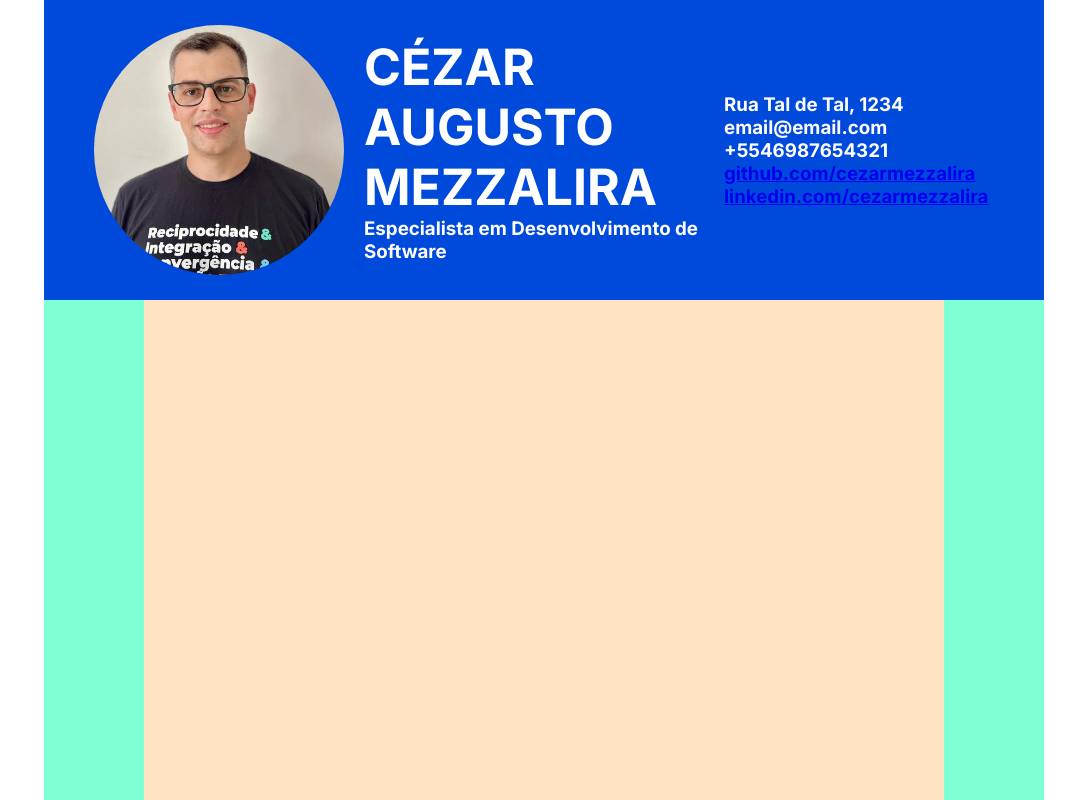
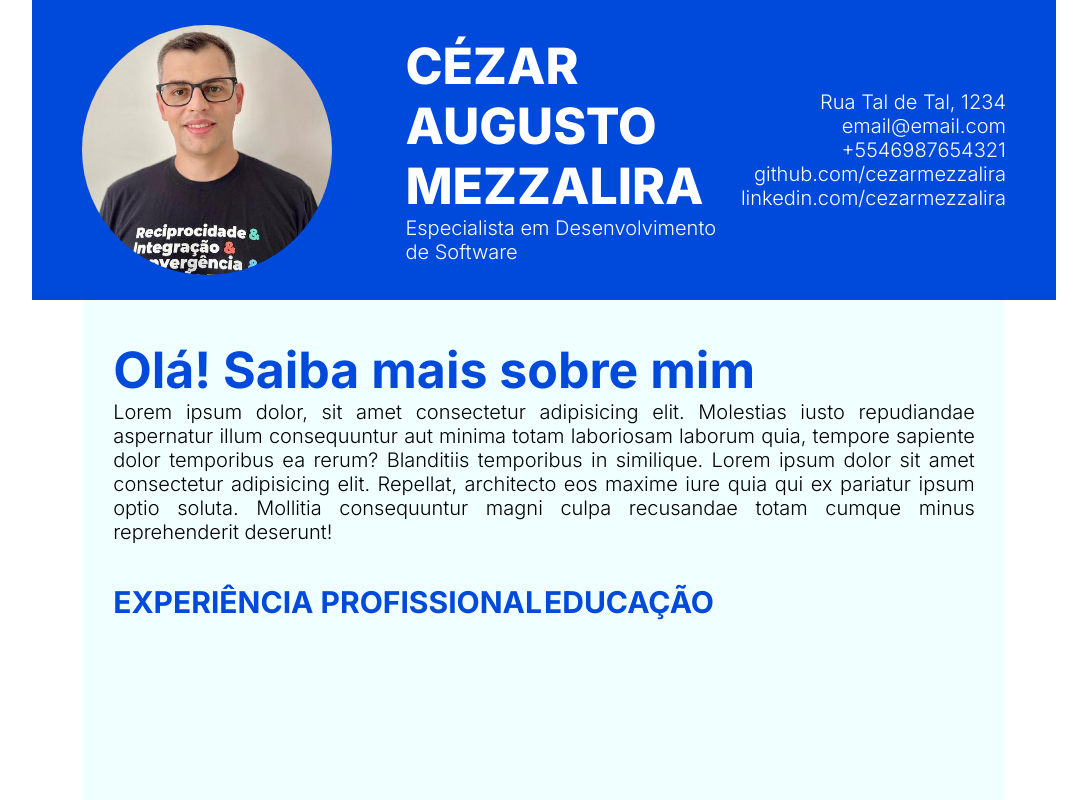
Before and after one commit to cezarmezzalirasenac/uc02-atividade-html-css, a plain HTML site: page index.html in a window 1280 px wide. Shown: the whole page, without its empty margins (96-1183 px from the left). Drawn offline with Linux system fonts and the light colour scheme.

Commit message:
wip: content

```diff
--- a/index.html
+++ b/index.html
@@ -19,19 +19,41 @@
       <img src="./assets/me.jpg" alt="Eu mesmo">
       <div id="title">
         <h1>CÉZAR AUGUSTO MEZZALIRA</h1>
-        <h3>Especialista em Desenvolvimento de Software</h3>
+        <span>Especialista em Desenvolvimento de Software</span>
       </div>
       <div id="contact">
-        <h3>Rua Tal de Tal, 1234</h3>
-        <h3>email@email.com</h3>
-        <h3>+5546987654321</h3>
-        <h3><a href="https://github.com/cezarmezzalira">github.com/cezarmezzalira</a></h3>
-        <h3><a href="https://linkedin.com/cezarmezzalira">linkedin.com/cezarmezzalira</a></h3>
+        <ul>
+          <li>Rua Tal de Tal, 1234</li>
+          <li>email@email.com</li>
+          <li>+5546987654321</li>
+          <li><a href="https://github.com/cezarmezzalira">github.com/cezarmezzalira</a></li>
+          <li><a href="https://linkedin.com/cezarmezzalira">linkedin.com/cezarmezzalira</a></li>
+        </ul>
+
       </div>
 
     </div>
+
     <div id="content">
+      <div id="about">
+        <h1>Olá! Saiba mais sobre mim</h1>
+        <p>Lorem ipsum dolor, sit amet consectetur adipisicing elit. Molestias iusto repudiandae aspernatur illum
+          consequuntur aut minima totam laboriosam laborum quia, tempore sapiente dolor temporibus ea rerum? Blanditiis
+          temporibus in similique.
+          Lorem ipsum dolor sit amet consectetur adipisicing elit. Repellat, architecto eos maxime iure quia qui ex
+          pariatur ipsum optio soluta. Mollitia consequuntur magni culpa recusandae totam cumque minus reprehenderit
+          deserunt!
+        </p>
+      </div>
+      <div id="details">
+        <section class="general-lists">
+          <h1>EXPERIÊNCIA PROFISSIONAL</h1>
+        </section>
 
+        <section class="general-lists">
+          <h1>EDUCAÇÃO</h1>
+        </section>
+      </div>
     </div>
   </div>
 </body>
--- a/styles.css
+++ b/styles.css
@@ -30,12 +30,15 @@ body {
   justify-content: center;
   font-family: 'Inter', Arial, Helvetica, sans-serif;
   color: #fff;
+  font-weight: 100;
 }
 
 #container {
-  background-color: aquamarine;
-  width: 1000px;
+  width: 80vw;
   height: auto;
+  display: flex;
+  flex-direction: column;
+  align-items: center;
 }
 
 #header {
@@ -43,9 +46,11 @@ body {
   height: 300px;
   background-color: #004ADB;
   display: grid;
-  grid-template-columns: 30% 40% 30%;
+  grid-template-columns: 35% 35% 30%;
   align-items: center;
   padding: 0 50px;
+  font-size: 14px;
+  font-weight: 200;
 }
 
 #header img {
@@ -56,11 +61,63 @@ body {
 
 #title h1 {
   font-size: 50px;
+  font-weight: 800;
+}
+
+#title span {
+  font-size: 20px;
+  font-weight: 300;
+}
+
+#contact {
+  text-align: end;
+}
+
+#contact a {
+  text-decoration: none;
+  color: #fff;
+}
+
+#contact ul li {
+  list-style: none;
+  font-size: 20px;
+  font-weight: 300;
 }
 
 #content {
-  width: 800px;
+  width: 90%;
   height: 500px;
-  margin: 0 100px;
-  background-color: bisque;
+  color: #000;
+  padding: 20px 30px;
+  background-color: azure;
 }
+
+#about {
+  padding: 20px 0;
+}
+
+#about h1 {
+  font-size: 50px;
+  color: #004ADB;
+}
+
+#about p {
+  font-size: 20px;
+  text-align: justify;
+  font-weight: 300;
+}
+
+
+#details {
+  display: grid;
+  grid-template-columns: 50% 50%;
+  margin-top: 20px;
+}
+
+.general-lists {}
+
+.general-lists h1 {
+  color: #004ADB;
+  font-size: 30px;
+
+}
```
